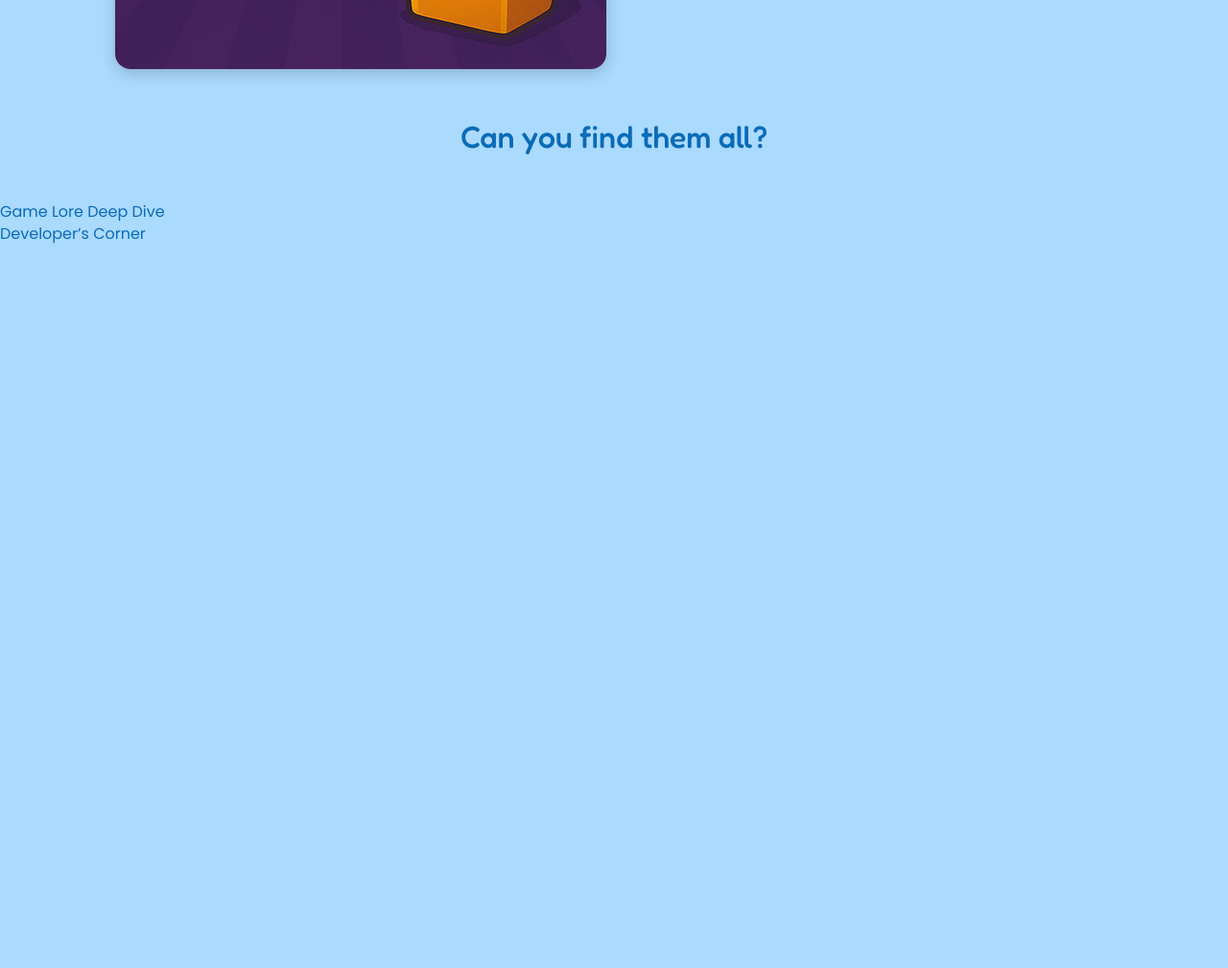
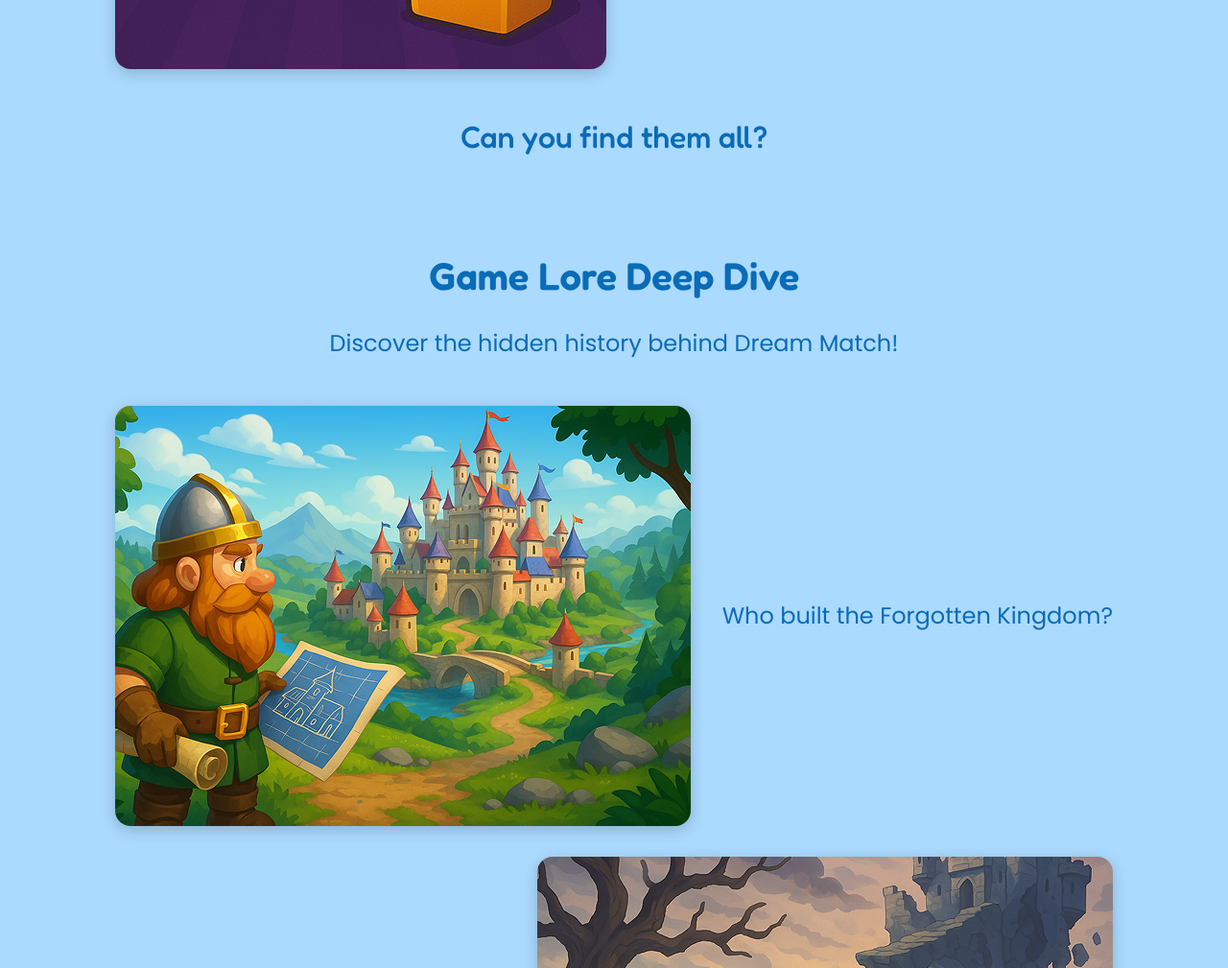
Before and after one commit to Mykkolas/stp-8612, a website built with Vite: page src/index.html in a window 1280 px wide. Shown: the part 5540-6549 px from the top of the page at 96% size. Before the commit the page ends 5795 px from the top, so only its background shows below. Built offline with nearby package versions, Linux system fonts and the light colour scheme.

Commit message:
added game-lore section

```diff
--- a/src/partials/game-lore.html
+++ b/src/partials/game-lore.html
@@ -1 +1,57 @@
-<p>Game Lore Deep Dive</p>
+<section class="game-lore-section section">
+  <div class="game-lore-container container">
+    <h2 class="game-lore-title title">Game Lore Deep Dive</h2>
+
+    <p class="game-lore-text">
+      Discover the hidden history behind Dream Match!
+    </p>
+
+    <div class="game-lore-img-container">
+      <div class="game-lore-img-wrapper">
+        <img
+          src="/img/game-lore/game-lore-1.png"
+          srcset="
+            /img/game-lore/game-lore-1.png    1x,
+            /img/game-lore/game-lore-1@2x.png 2x
+          "
+          alt="Ancient castle of the Forgotten Kingdom surrounded by mist"
+          class="image-frame game-lore-img"
+          loading="lazy"
+        />
+        <p class="game-lore-descr">Who built the Forgotten Kingdom?</p>
+      </div>
+
+      <div class="game-lore-img-wrapper lore-reverse">
+        <img
+          src="/img/game-lore/game-lore-2.png"
+          srcset="
+            /img/game-lore/game-lore-2.png    1x,
+            /img/game-lore/game-lore-2@2x.png 2x
+          "
+          alt="Fading magical symbols in an ancient scroll"
+          class="image-frame game-lore-img"
+          loading="lazy"
+        />
+        <p class="game-lore-descr">What caused the magic to fade?</p>
+      </div>
+
+      <div class="game-lore-img-wrapper">
+        <img
+          src="/img/game-lore/game-lore-3.png"
+          srcset="
+            /img/game-lore/game-lore-3.png    1x,
+            /img/game-lore/game-lore-3@2x.png 2x
+          "
+          alt="Glowing relics waiting to restore the lost wonders"
+          class="image-frame game-lore-img"
+          loading="lazy"
+        />
+        <p class="game-lore-descr">Can you restore the lost wonders?</p>
+      </div>
+    </div>
+
+    <p class="subtitle">
+      Complete puzzles and unlock pieces of the story as you go!
+    </p>
+  </div>
+</section>
--- a/src/scss/game-lore.scss
+++ b/src/scss/game-lore.scss
@@ -0,0 +1,65 @@
+.game-lore-title {
+  margin-bottom: 16px;
+
+  @include media(desktop) {
+    margin-bottom: 24px;
+  }
+}
+
+.game-lore-text {
+  margin-bottom: 16px;
+
+  @include media(desktop) {
+    font-size: 24px;
+    margin-bottom: 48px;
+  }
+}
+
+.game-lore-img-container {
+  margin-bottom: 16px;
+
+  @include media(desktop) {
+    margin-bottom: 50px;
+  }
+}
+
+.game-lore-img-wrapper:not(:last-child) {
+  margin-bottom: 16px;
+
+  @include media(desktop) {
+    margin-bottom: 32px;
+  }
+}
+
+.game-lore-img-wrapper {
+  @include media(desktop) {
+    display: flex;
+    justify-content: space-between;
+    align-items: center;
+  }
+}
+
+.game-lore-img {
+  width: 235px;
+  height: 172px;
+  margin-inline: auto;
+  margin-bottom: 16px;
+
+  @include media(desktop) {
+    width: 600px;
+    height: 438px;
+    margin: 0;
+  }
+}
+
+.game-lore-descr {
+  @include media(desktop) {
+    font-size: 24px;
+  }
+}
+
+.lore-reverse {
+  @include media(desktop) {
+    flex-direction: row-reverse;
+  }
+}
```
Also changed, not shown: src/img/game-lore/game-lore-1.png (added), src/img/game-lore/game-lore-2.png (added), src/img/game-lore/game-lore-3.png (added), 3 other files.
